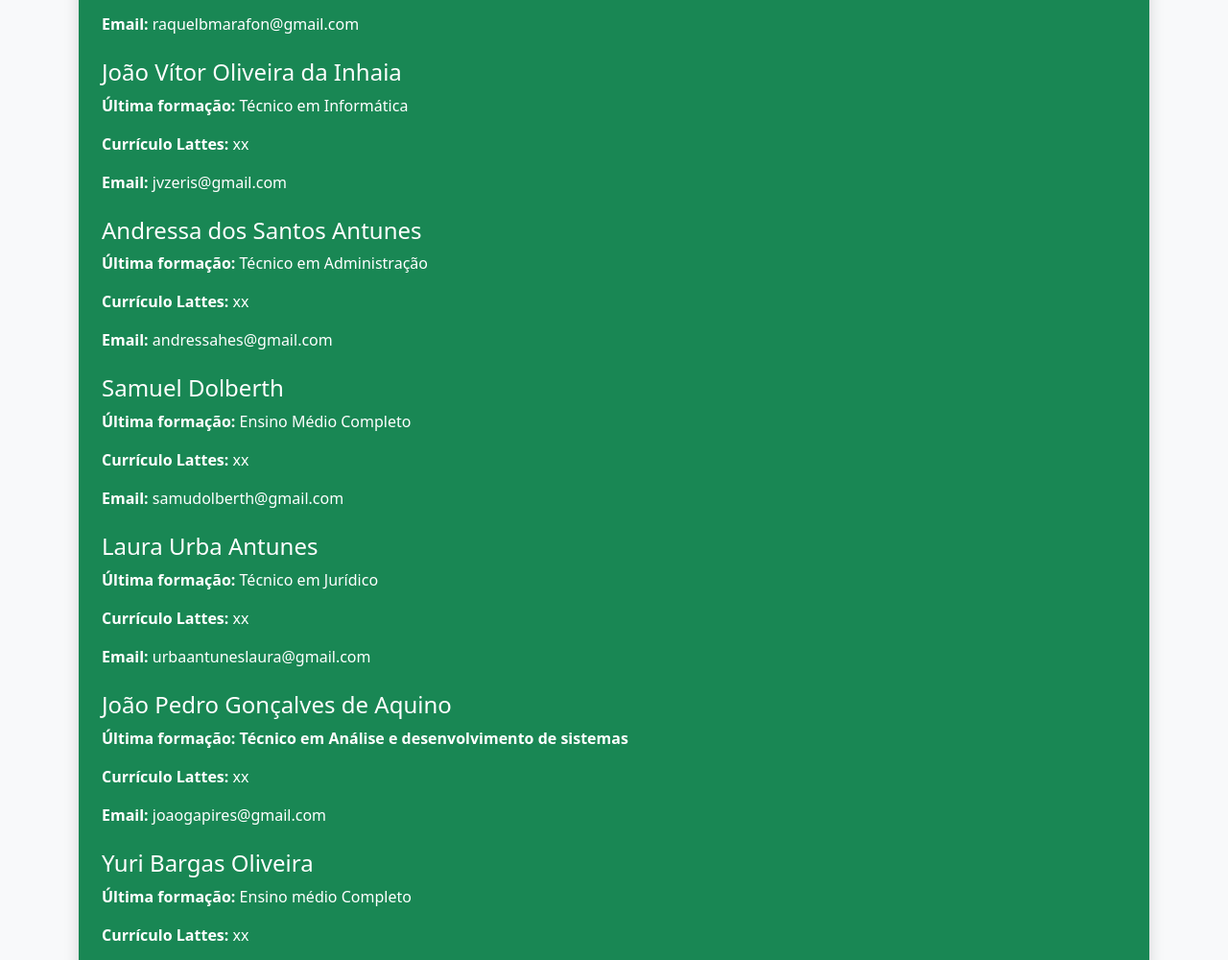
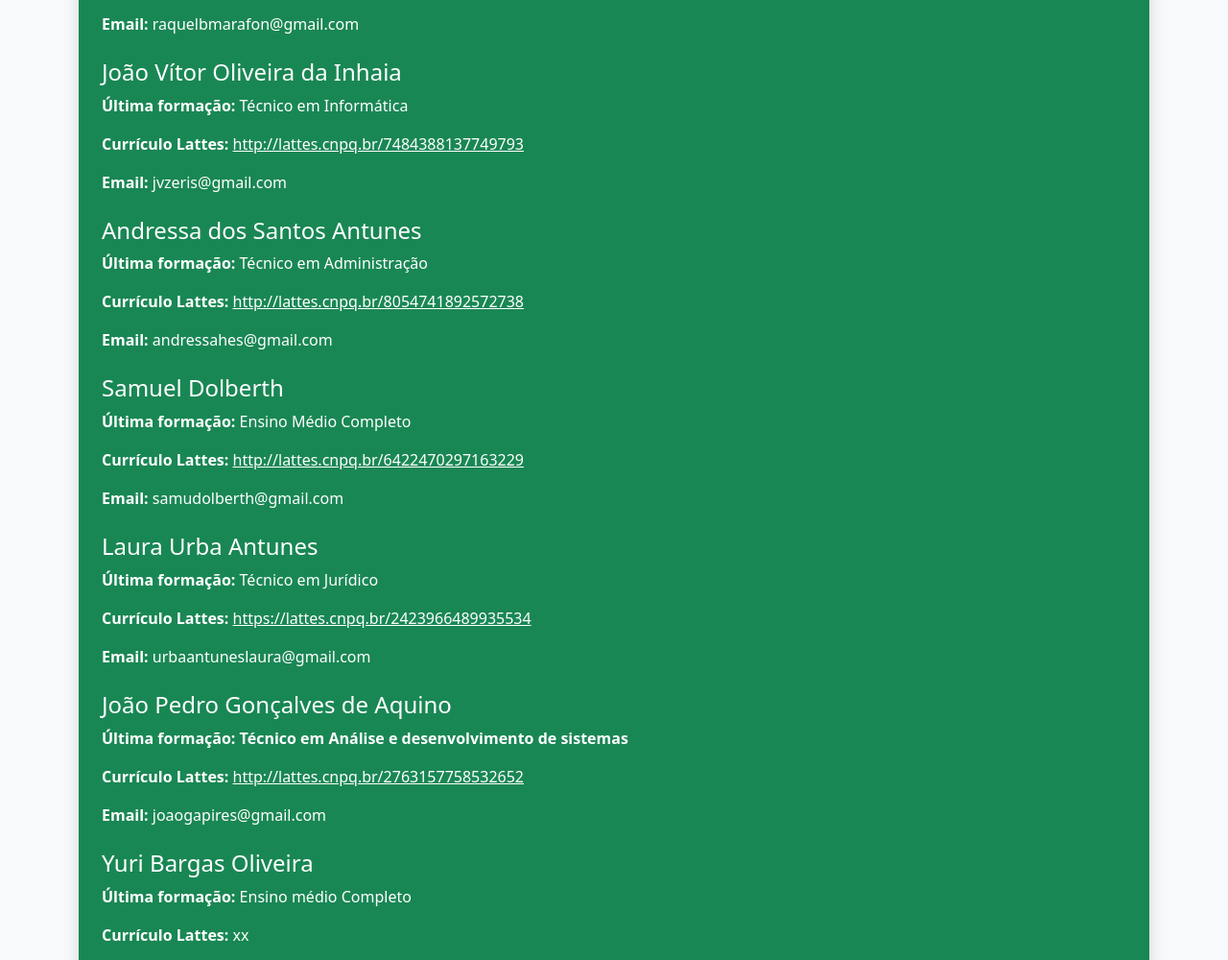
Before and after one commit to ADS-IFC-lab/med-acessibilidade-wai-aria, a plain HTML site: page credito.html in a window 1280 px wide. Shown: the part 240-1240 px from the top of the page at 96% size. Drawn offline with nearby package versions, Linux system fonts and the light colour scheme.

Commit message:
Atualização dos créditos
-ajustes dos Currículos Lattes

```diff
--- a/credito.html
+++ b/credito.html
@@ -27,35 +27,35 @@
             <div class="mb-4">
                 <h4>João Vítor Oliveira da Inhaia</h4>
                 <p><strong>Última formação:</strong> Técnico em Informática</p>
-                <p><strong>Currículo Lattes:</strong> xx</p>
+                <p><strong>Currículo Lattes:</strong> <a class="text-white text-decoration-underline" href="http://lattes.cnpq.br/7484388137749793" target="_blank">http://lattes.cnpq.br/7484388137749793</a></p>
                 <p><strong>Email:</strong> jvzeris@gmail.com</p>
             </div>
 
             <div class="mb-4">
                 <h4>Andressa dos Santos Antunes</h4>
                 <p><strong>Última formação:</strong> Técnico em Administração</p>
-                <p><strong>Currículo Lattes:</strong> xx</p>
+                <p><strong>Currículo Lattes:</strong> <a class="text-white text-decoration-underline" href="http://lattes.cnpq.br/8054741892572738" target="_blank">http://lattes.cnpq.br/8054741892572738</a></p>
                 <p><strong>Email:</strong> andressahes@gmail.com</p>
             </div>
 
             <div class="mb-4">
                 <h4>Samuel Dolberth</h4>
                 <p><strong>Última formação:</strong> Ensino Médio Completo</p>
-                <p><strong>Currículo Lattes:</strong> xx</p>
+                <p><strong>Currículo Lattes:</strong> <a class="text-white text-decoration-underline" href="http://lattes.cnpq.br/6422470297163229" target="_blank">http://lattes.cnpq.br/6422470297163229</a></p>
                 <p><strong>Email:</strong> samudolberth@gmail.com</p>
             </div>
 
             <div class="mb-4">
                 <h4>Laura Urba Antunes</h4>
                 <p><strong>Última formação:</strong> Técnico em Jurídico</p>
-                <p><strong>Currículo Lattes:</strong> xx</p>
+                <p><strong>Currículo Lattes:</strong> <a class="text-white text-decoration-underline" href="https://lattes.cnpq.br/2423966489935534" target="_blank">https://lattes.cnpq.br/2423966489935534</a></p>
                 <p><strong>Email:</strong> urbaantuneslaura@gmail.com</p>
             </div>
 
             <div class="mb-4">
                 <h4>João Pedro Gonçalves de Aquino</h4>
                 <p><strong>Última formação: Técnico em Análise e desenvolvimento de sistemas</strong> </p>
-                <p><strong>Currículo Lattes:</strong> xx</p>
+                <p><strong>Currículo Lattes:</strong> <a class="text-white text-decoration-underline" href="http://lattes.cnpq.br/2763157758532652" target="_blank">http://lattes.cnpq.br/2763157758532652</a></p>
                 <p><strong>Email:</strong> joaogapires@gmail.com</p>
             </div>
 
```
